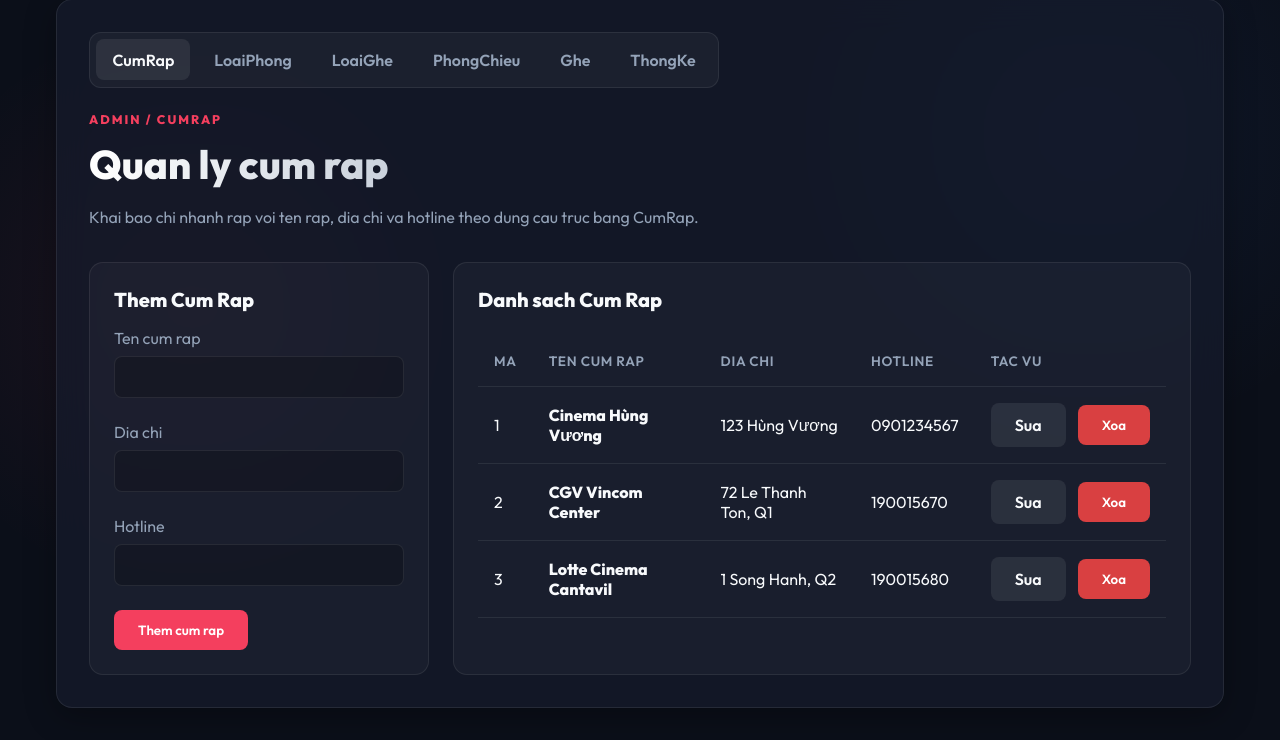
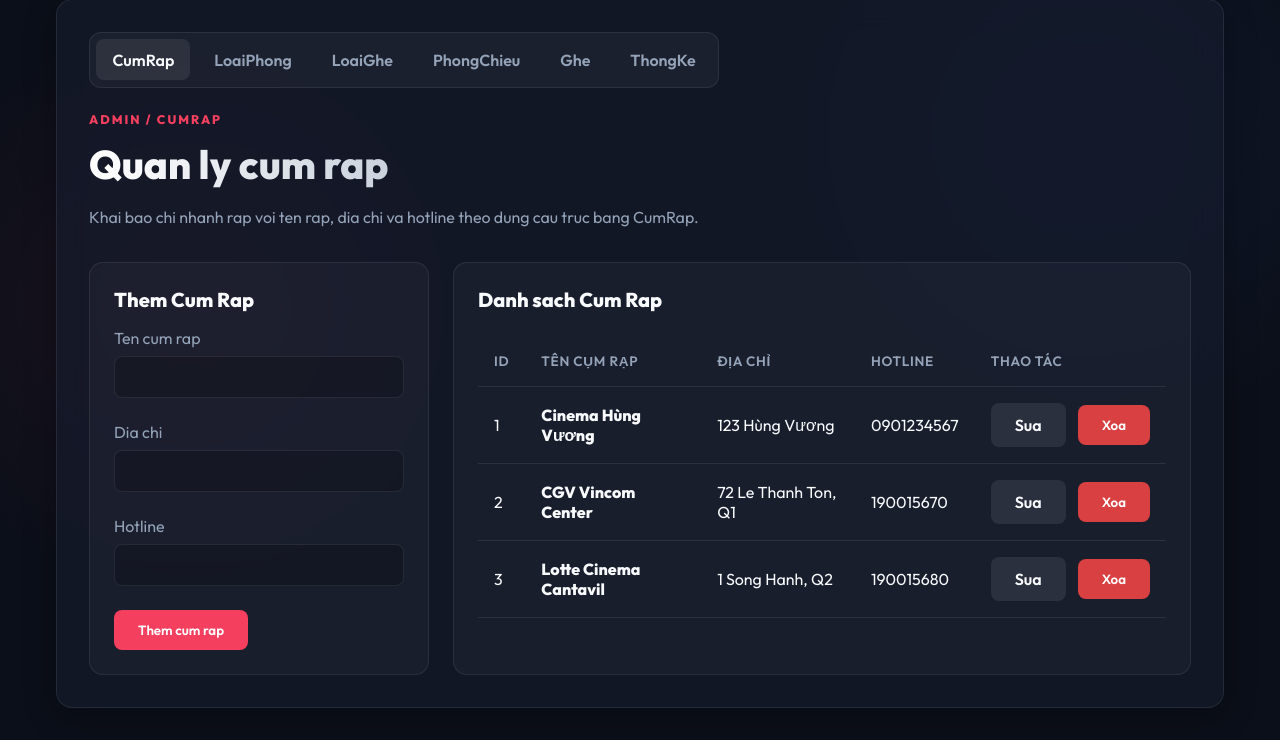
Before and after one commit to nmtoan883/Cinema_management, a Flask app: page /rap/ in a window 1280 px wide. Shown: the part 126-866 px from the top of the page. Run offline with Flask 3, Linux system fonts and the light colour scheme; the visitor is signed in with stand-in values (Sample User, id 1); data comes from the database, SQL or seed files in the repository; data that the repository does not hold is empty; some libraries are stand-ins or nearby versions.

Commit message:
Fix IT-centric variable names in table headers to improve customer experience

```diff
--- a/templates/phim/index.html
+++ b/templates/phim/index.html
@@ -19,14 +19,14 @@
     <table>
         <thead>
             <tr>
-                <th>STT</th>
+                <th>Số Thứ Tự</th>
                 <th>Mã Phim</th>
                 <th>Tên Phim</th>
                 <th>Thời Lượng (Phút)</th>
                 <th>Ngày Khởi Chiếu</th>
                 <th>Độ Tuổi</th>
                 {% if session.chuc_vu == 'Admin' %}
-                <th class="inline-style-137" >Thao tác</th>
+                <th class="inline-style-137" >Thao Tác</th>
                 {% endif %}
             </tr>
         </thead>
--- a/templates/rap/index.html
+++ b/templates/rap/index.html
@@ -56,11 +56,11 @@
             <table>
                 <thead>
                     <tr>
-                        <th>Ma</th>
-                        <th>Ten cum rap</th>
-                        <th>Dia chi</th>
+                        <th>ID</th>
+                        <th>Tên Cụm Rạp</th>
+                        <th>Địa Chỉ</th>
                         <th>Hotline</th>
-                        <th>Tac vu</th>
+                        <th>Thao Tác</th>
                     </tr>
                 </thead>
                 <tbody>
@@ -120,10 +120,10 @@
             <table>
                 <thead>
                     <tr>
-                        <th>Ma</th>
-                        <th>Ten loai phong</th>
-
-                        <th>Tac vu</th>
+                        <th>ID</th>
+                        <th>Loại Phòng</th>
+                        <th>Phụ Thu</th>
+                        <th>Thao Tác</th>
                     </tr>
                 </thead>
                 <tbody>
@@ -131,7 +131,7 @@
                     <tr>
                         <td>{{ loai_phong.MaLoaiPhong }}</td>
                         <td><strong>{{ loai_phong.TenLoaiPhong }}</strong></td>
-
+                        <td>0</td>
                         <td>
                             <div class="table-actions">
                                 <a href="{{ url_for('rap.sua_loai_phong', ma_loai_phong=loai_phong.MaLoaiPhong) }}" class="btn btn-secondary">Sua</a>
@@ -182,10 +182,10 @@
             <table>
                 <thead>
                     <tr>
-                        <th>Ma</th>
-                        <th>Ten loai ghe</th>
-
-                        <th>Tac vu</th>
+                        <th>ID</th>
+                        <th>Tên Loại Ghế</th>
+                        <th>Phụ Thu</th>
+                        <th>Thao Tác</th>
                     </tr>
                 </thead>
                 <tbody>
@@ -193,7 +193,7 @@
                     <tr>
                         <td>{{ loai_ghe.MaLoaiGhe }}</td>
                         <td><strong>{{ loai_ghe.TenLoai }}</strong></td>
-
+                        <td>0</td>
                         <td>
                             <div class="table-actions">
                                 <a href="{{ url_for('rap.sua_loai_ghe', ma_loai_ghe=loai_ghe.MaLoaiGhe) }}" class="btn btn-secondary">Sua</a>
@@ -333,13 +333,13 @@
             <table>
                 <thead>
                     <tr>
-                        <th>Ma</th>
-                        <th>Ten phong</th>
-                        <th>Cum rap</th>
-
-                        <th>Kich thuoc (Hang x Cot)</th>
-                        <th>Suc chua</th>
-                        <th>Thao tac</th>
+                        <th>ID</th>
+                        <th>Tên Phòng</th>
+                        <th>Thuộc Cụm Rạp</th>
+                        <th>Loại Phòng</th>
+                        <th>Kích Thước (Hàng x Cột)</th>
+                        <th>Sức Chứa</th>
+                        <th>Thao Tác</th>
                     </tr>
                 </thead>
                 <tbody>
@@ -452,12 +452,12 @@
             <table>
                 <thead>
                     <tr>
-                        <th>Ma</th>
-                        <th>Ten ghe</th>
+                        <th>ID</th>
+                        <th>Tên Ghế</th>
                         <th>Cơ sở</th>
                         <th>Phòng chiếu</th>
-                        <th>Loai ghe</th>
-                        <th>Tac vu</th>
+                        <th>Loại Ghế</th>
+                        <th>Thao Tác</th>
                     </tr>
                 </thead>
                 <tbody>
@@ -523,12 +523,12 @@
         <table>
             <thead>
                 <tr>
-                    <th>Ma</th>
-                    <th>Ten cum rap</th>
-                    <th>Dia chi</th>
+                    <th>ID</th>
+                    <th>Tên Cơ Sở</th>
+                    <th>Địa Chỉ</th>
                     <th>Hotline</th>
-                    <th>Tong so phong</th>
-                    <th>Tong suc chua</th>
+                    <th>Tổng Số Phòng</th>
+                    <th>Tổng Sức Chứa</th>
                 </tr>
             </thead>
             <tbody>
```
Also changed, not shown: templates/auth/profile_khach.html (+5 -5 lines), templates/dich_vu/index.html (+4 -4 lines), templates/khach_hang/index.html (+4 -4 lines), templates/nhan_vien/index.html (+6 -6 lines), templates/suat_chieu/index.html (+9 -9 lines).
